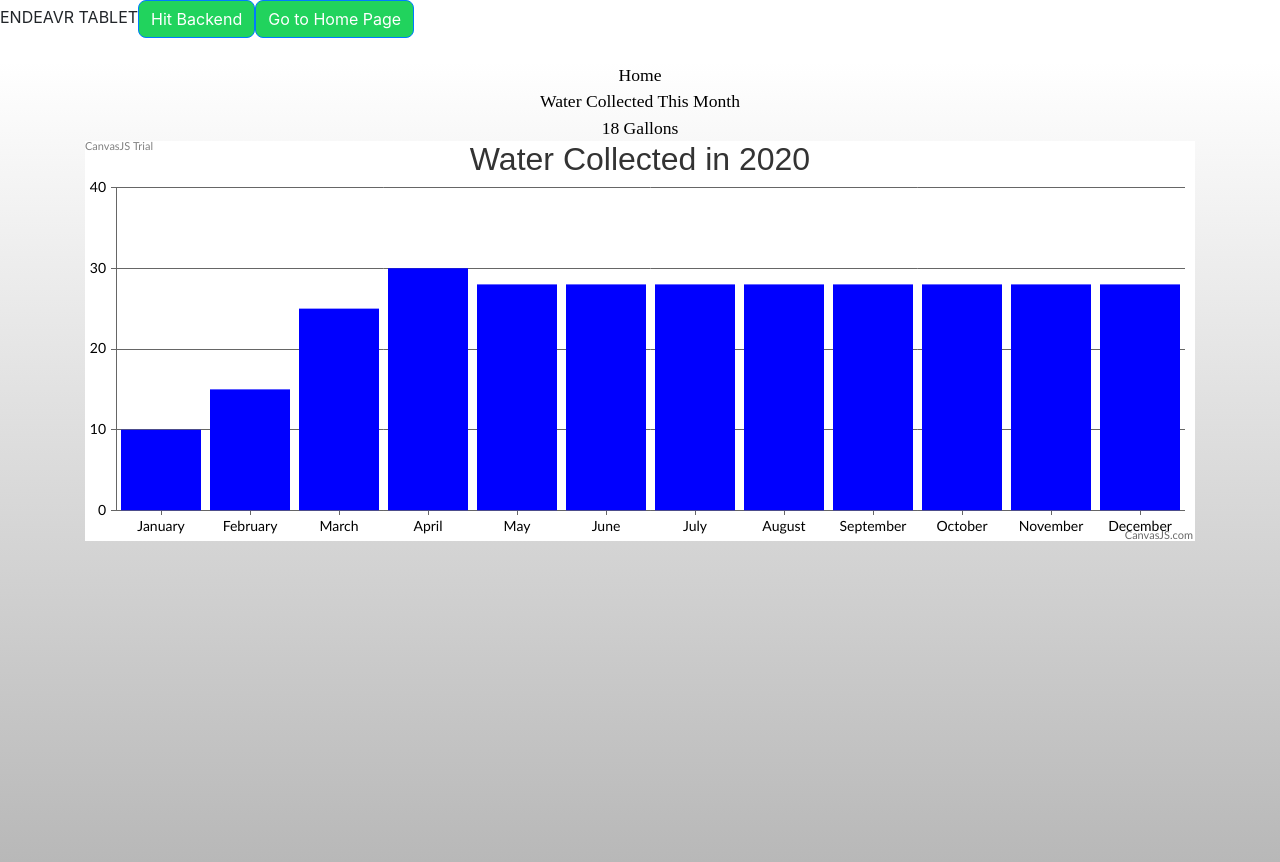
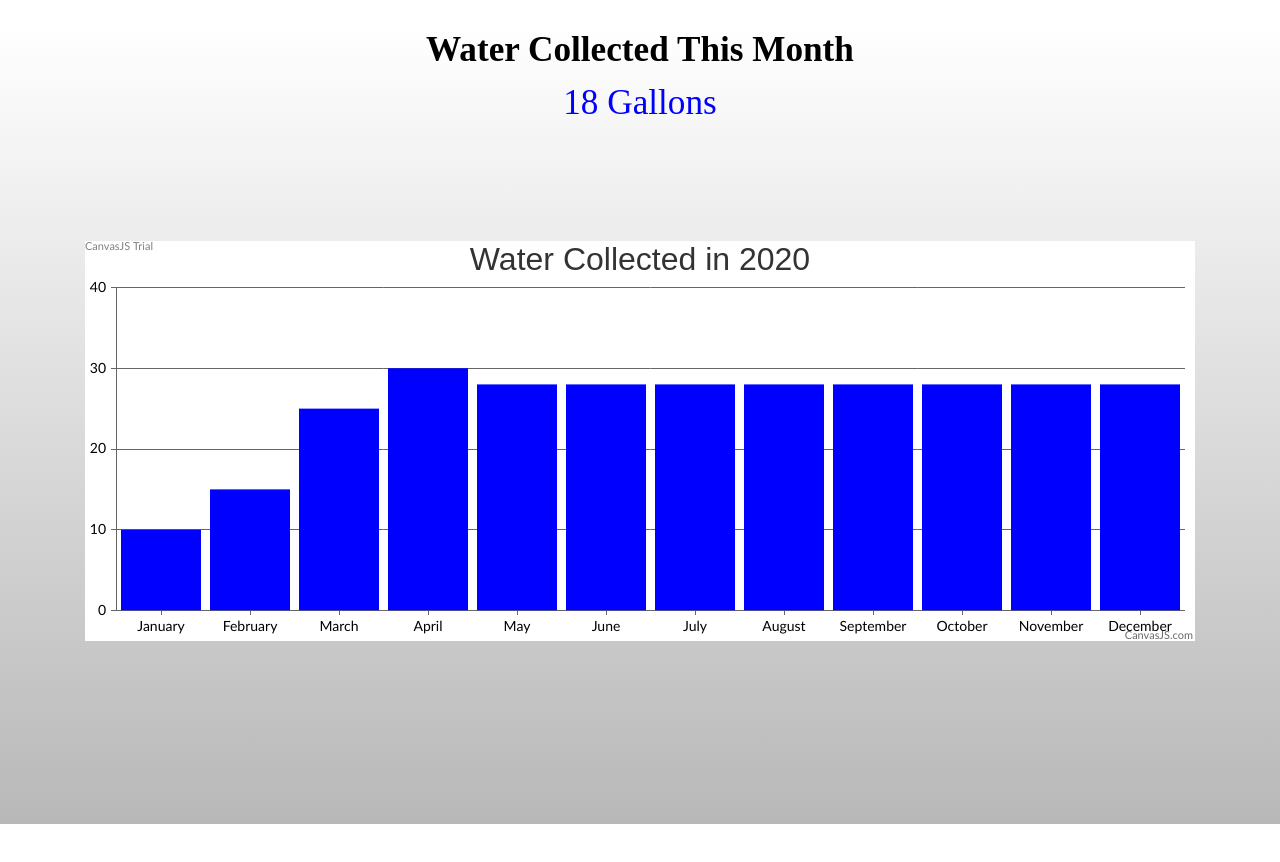
Before and after one commit to jakerdou/endeavr-caldwell-tablet, a React (Create React App) app: page /home in a window 1280 px wide. After the commit the page ends 824 px from the top, so only its background shows below. Built offline with nearby package versions, Linux system fonts and the light colour scheme.

Commit message:
clean up home page

```diff
--- a/src/App.css
+++ b/src/App.css
@@ -9,6 +9,20 @@
   color: black;
   font-family: "Times New Roman";
   font-size: 1.1em;
+}
+
+.month-chart {
+  margin-top: 10%;
+}
+
+.current-month-label {
+  font-size: 2em;
+
+}
+
+.current-month-number {
+  font-size: 2em;
+  color: blue;
 }
 
 .bg-purp {
--- a/src/App.js
+++ b/src/App.js
@@ -5,7 +5,8 @@ import {
   BrowserRouter as Router,
   Switch,
   Route,
-  Link
+  Link,
+  Redirect
 } from "react-router-dom";
 
 import Home from './components/Home';
@@ -29,17 +30,22 @@ function App() {
     .catch(err => err);
   }
 
+  /* root page route
+  <Route path="/">
+    <Button onClick={testAPI}>Hit Backend</Button>
+    <Link to='/home'><Button>Go to Home Page</Button></Link>
+  </Route>
+  */
+
   return (
     <Router>
-      ENDEAVR TABLET
-      <Button onClick={testAPI}>Hit Backend</Button>
-      <Link to='/home'><Button>Go to Home Page</Button></Link>
       <div className='app h-100'>
         <div className="mt-4">
           <Switch>
             <Route path="/home">
               <Home />
             </Route>
+            <Redirect from="/" to="/home" />
           </Switch>
         </div>
       </div>
--- a/src/components/Home.js
+++ b/src/components/Home.js
@@ -6,6 +6,7 @@ var CanvasJS = CanvasJSReact.CanvasJS;
 var CanvasJSChart = CanvasJSReact.CanvasJSChart;
 
 function Home() {
+  console.log('in home');
   const options = {
     title: {
       text: "Water Collected in 2020"
@@ -31,14 +32,13 @@ function Home() {
   }
   return (
     <Container className='home'>
-        <Row>
+        <Row className='current-month'>
             <Col>
-                Home
-                <div>Water Collected This Month</div>
-                <div>18 Gallons</div>
+                <div className='current-month-label font-weight-bold'>Water Collected This Month</div>
+                <div className='current-month-number'>18 Gallons</div>
             </Col>
         </Row>
-        <Row>
+        <Row className='month-chart'>
             <Col>
                 <CanvasJSChart options={options} />
             </Col>
```
Lines whose indentation alone changed are shown as unchanged.
